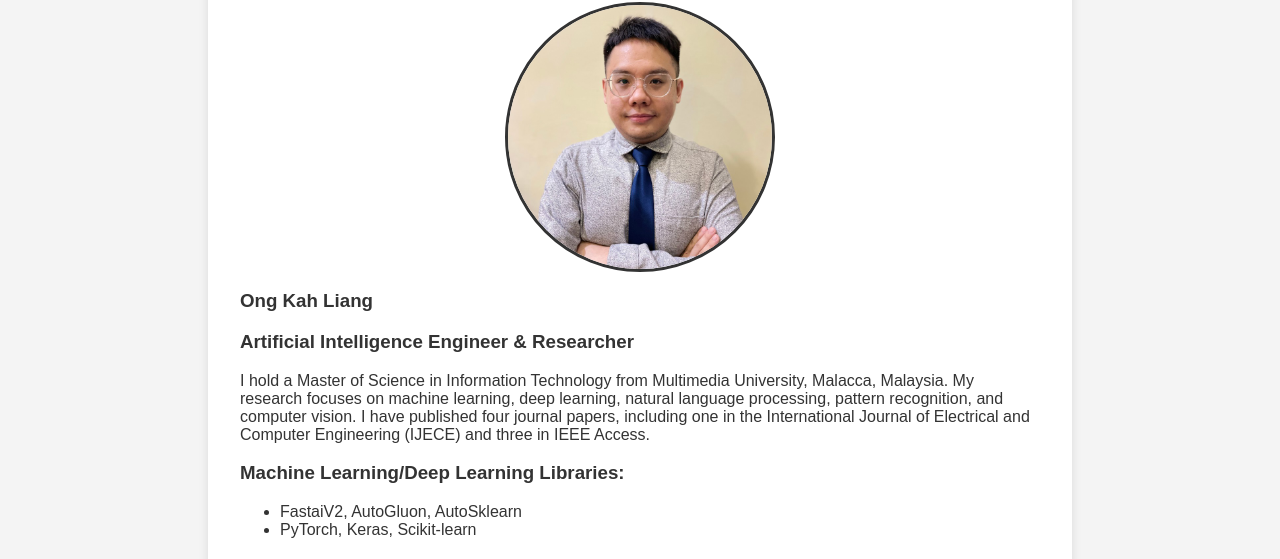
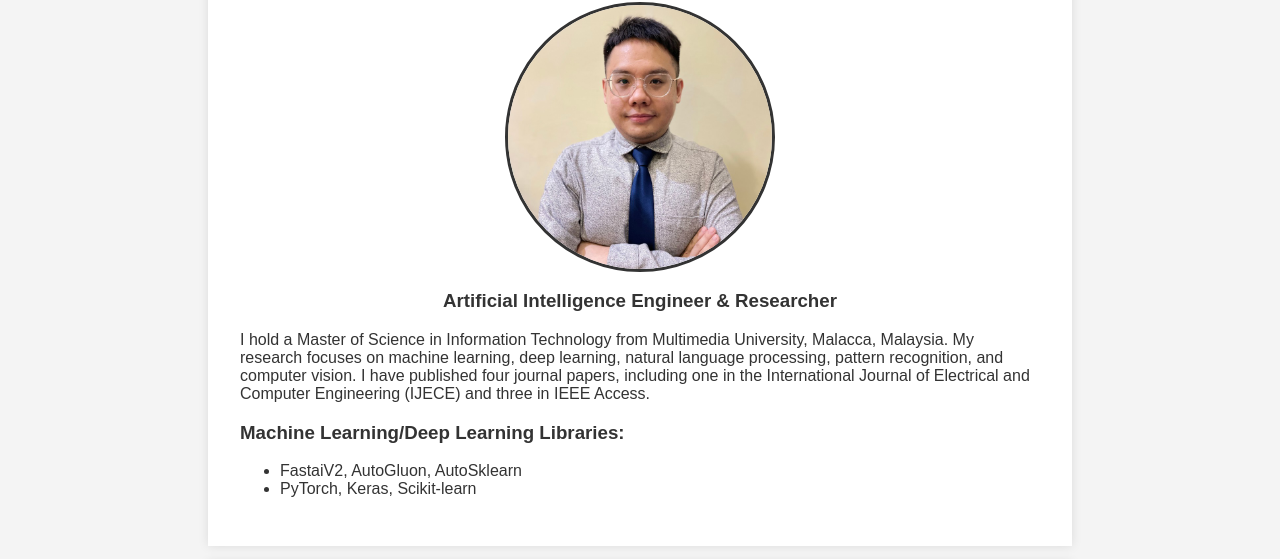
Before and after one commit to KahLiang/kahliang.github.io, a plain HTML site: page index.html in a window 1280 px wide. Shown: the part 221-780 px from the top of the page. Drawn offline with Linux system fonts and the light colour scheme.

Commit message:
Update index.html

```diff
--- a/index.html
+++ b/index.html
@@ -26,8 +26,7 @@
             </div>
         </div>
 
-        <h3>Ong Kah Liang</h3>
-        <h3>Artificial Intelligence Engineer & Researcher</h3>
+        <h3 style="text-align:center;">Artificial Intelligence Engineer & Researcher</h3>
         <p>I hold a Master of Science in Information Technology from Multimedia University, Malacca, Malaysia. My research focuses on machine learning, deep learning, natural language processing, pattern recognition, and computer vision. I have published four journal papers, including one in the International Journal of Electrical and Computer Engineering (IJECE) and three in IEEE Access.</p>
 
         <h3>Machine Learning/Deep Learning Libraries:</h3>
```
